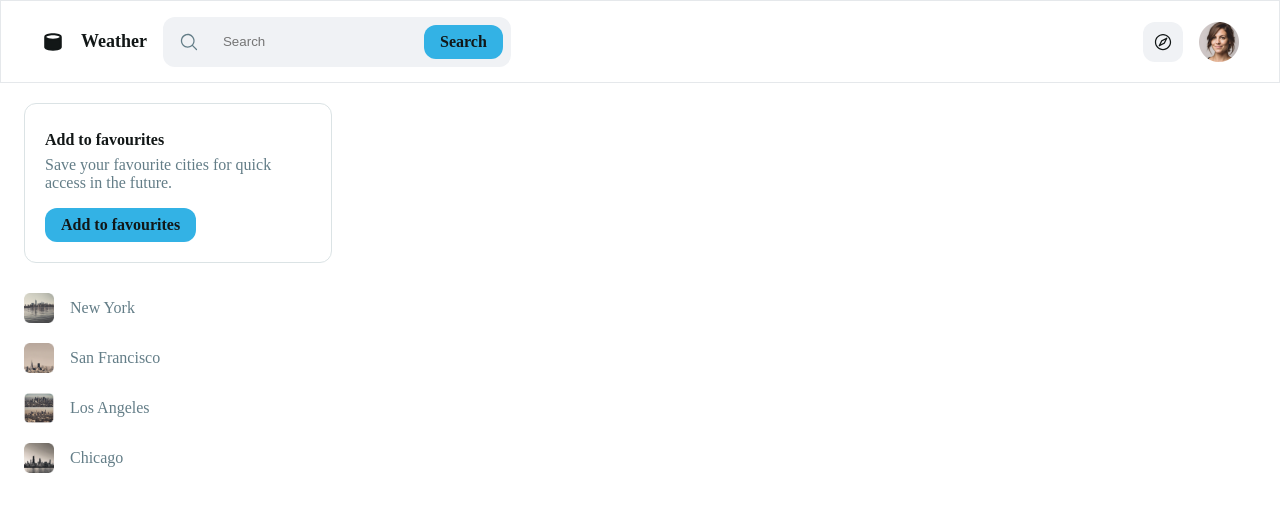
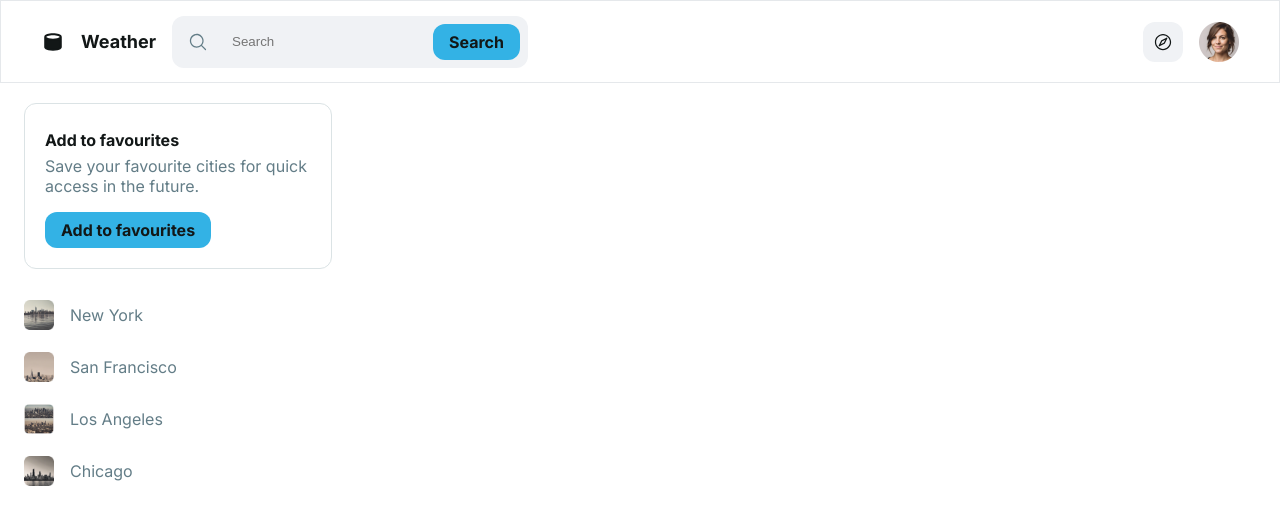
Before and after one commit to deeonwuli/weather-app-task, a React (Vite) app: page / in a window 1280 px wide. Shown: the top 524 px of the page. Built offline with nearby package versions, Linux system fonts and the light colour scheme; no server answers.

Commit message:
feat: add Inter font

```diff
--- a/index.html
+++ b/index.html
@@ -4,6 +4,9 @@
     <meta charset="UTF-8" />
     <link rel="icon" type="image/svg+xml" href="/vite.svg" />
     <meta name="viewport" content="width=device-width, initial-scale=1.0" />
+    <link rel="preconnect" href="https://fonts.googleapis.com">
+    <link rel="preconnect" href="https://fonts.gstatic.com" crossorigin>
+    <link href="https://fonts.googleapis.com/css2?family=Inter:ital,opsz,wght@0,14..32,100..900;1,14..32,100..900&display=swap" rel="stylesheet">
     <title>Weather Dashboard</title>
   </head>
   <body>
--- a/src/App.css
+++ b/src/App.css
@@ -1,5 +1,7 @@
+
 body {
   margin: 0;
+  font-family: "Inter", serif;
 }
 
 h1,h2,h3,h4,h5,h6 {
```
